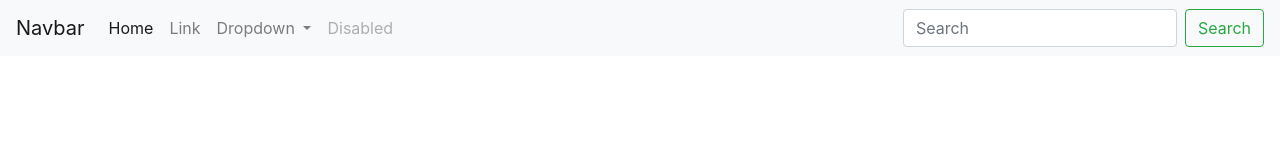
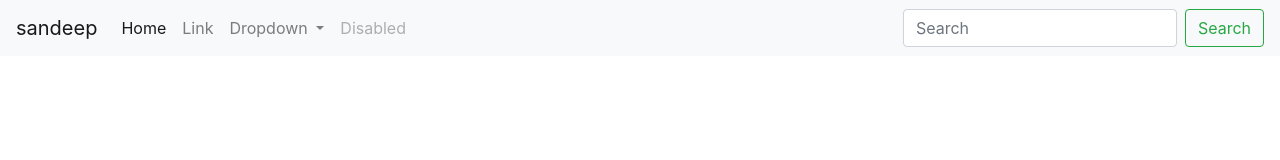
Before and after one commit to saisandeep02/gitpushpull-, a plain HTML site: page index.html in a window 1280 px wide. Drawn offline with nearby package versions, Linux system fonts and the light colour scheme.

Commit message:
master navbar changed

```diff
--- a/index.html
+++ b/index.html
@@ -12,7 +12,7 @@
   </head>
   <body>
     <nav class="navbar navbar-expand-lg navbar-light bg-light">
-        <a class="navbar-brand" href="#">Navbar</a>
+        <a class="navbar-brand" href="#">sandeep</a>
         <button class="navbar-toggler" type="button" data-toggle="collapse" data-target="#navbarSupportedContent" aria-controls="navbarSupportedContent" aria-expanded="false" aria-label="Toggle navigation">
           <span class="navbar-toggler-icon"></span>
         </button>
@@ -20,7 +20,7 @@
         <div class="collapse navbar-collapse" id="navbarSupportedContent">
           <ul class="navbar-nav mr-auto">
             <li class="nav-item active">
-              <a class="nav-link" href="#">Home <span class="sr-only">(current)</span></a>
+              <a class="nav-link" href="#">Home  <span class="sr-only">(current)</span></a>
             </li>
             <li class="nav-item">
               <a class="nav-link" href="#">Link</a>
```
